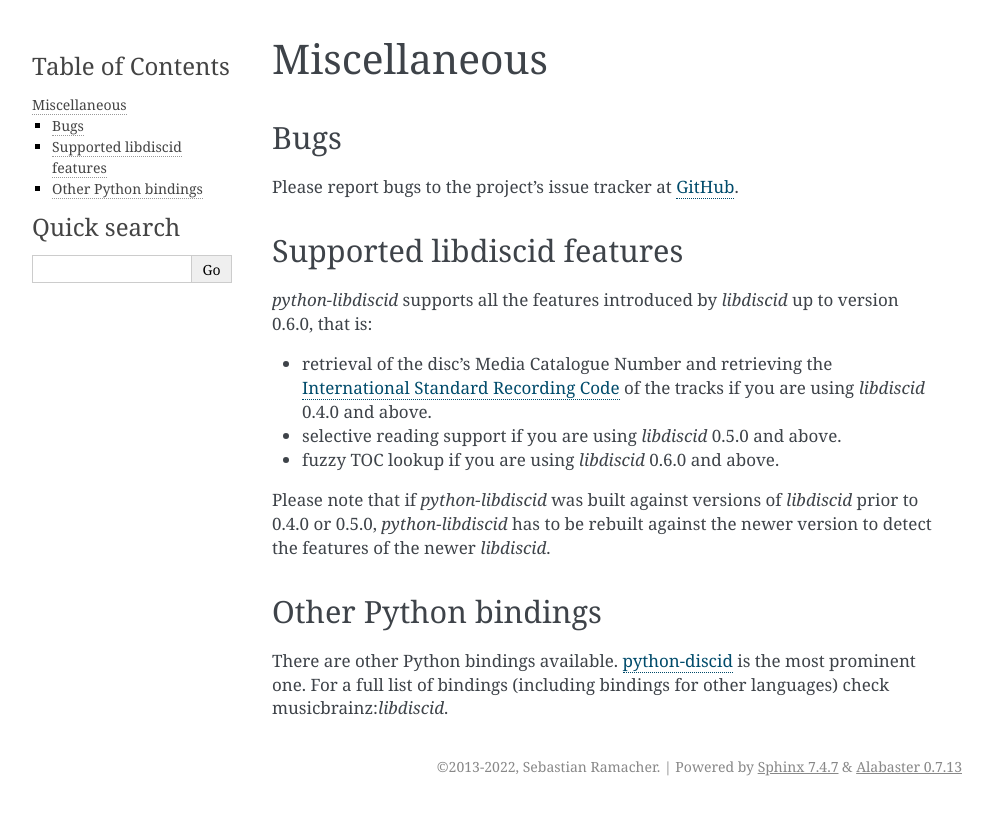
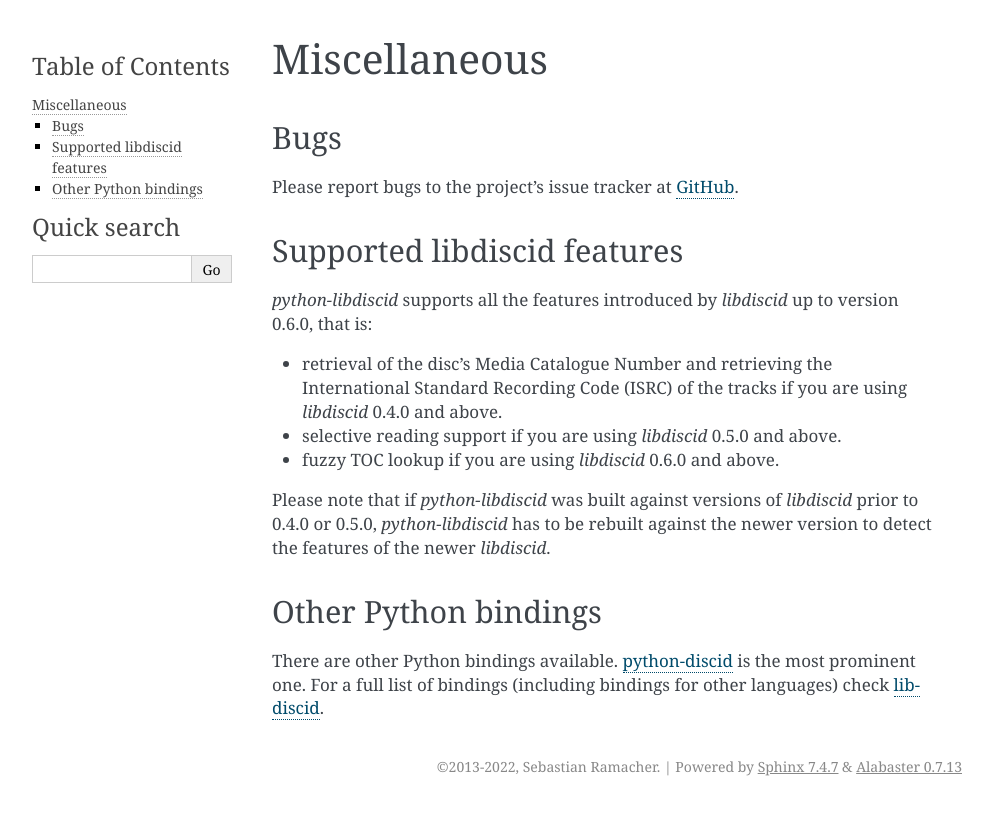
Before and after one commit to sebastinas/python-libdiscid, a Sphinx documentation site: the page built from docs/misc.rst, in a window 1280 px wide. Shown: the top 815 px of the page, without its empty margins (148-1141 px from the left). Built offline with Sphinx 7.4.7, drawn with Linux system fonts in a browser that asks for light colours; the version number is read from the project's files by our own code.

Commit message:
Remove use of sphinx.ext.extlinks

```diff
--- a/docs/conf.py
+++ b/docs/conf.py
@@ -29,7 +29,7 @@ import libdiscid
 
 # Add any Sphinx extension module names here, as strings. They can be extensions
 # coming with Sphinx (named 'sphinx.ext.*') or your custom ones.
-extensions = ["sphinx.ext.autodoc", "sphinx.ext.intersphinx", "sphinx.ext.extlinks"]
+extensions = ["sphinx.ext.autodoc", "sphinx.ext.intersphinx"]
 
 # Add any paths that contain templates here, relative to this directory.
 templates_path = ["_templates"]
@@ -171,10 +171,6 @@ html_show_sourcelink = False
 htmlhelp_basename = "python-libdisciddoc"
 
 
-extlinks = {
-    "musicbrainz": ("http://musicbrainz.org/doc/%s", ""),
-}
-
 intersphinx_mapping = {
     "python": ("http://docs.python.org/", None),
     "pydiscid": ("https://python-discid.readthedocs.org/en/latest/", None),
--- a/docs/installation.rst
+++ b/docs/installation.rst
@@ -6,7 +6,7 @@ Dependencies
 
 `python-libdiscid` depends on the following components:
 
-* :musicbrainz:`libdiscid`
+* libdiscid_
 * `Cython`__ (>= 0.15)
 * `pkgconfig`__
 
@@ -56,7 +56,7 @@ A note for Windows users
 
 There are eggs available from the same source too. With these eggs, the
 extension module comes pre-built. However, you still need to fetch
-`discid.dll` from :musicbrainz:`libdiscid` and copy the DLL to somewhere it can
+`discid.dll` from libdiscid_ and copy the DLL to somewhere it can
 be found, e.g. to ``C:\WINDOWS\system32``.
 
 .. __: https://pypi.python.org/pypi/python-libdiscid/
--- a/docs/misc.rst
+++ b/docs/misc.rst
@@ -13,7 +13,7 @@ Supported libdiscid features
 version 0.6.0, that is:
 
 * retrieval of the disc's Media Catalogue Number and retrieving the
-  :musicbrainz:`International Standard Recording Code <ISRC>` of
+  International Standard Recording Code (ISRC) of
   the tracks if you are using `libdiscid` 0.4.0 and above.
 * selective reading support if you are using `libdiscid` 0.5.0 and above.
 * fuzzy TOC lookup if you are using `libdiscid` 0.6.0 and above.
@@ -27,7 +27,8 @@ Other Python bindings
 
 There are other Python bindings available. `python-discid`__ is the most
 prominent one. For a full list of bindings (including bindings for other
-languages) check musicbrainz:`libdiscid`.
+languages) check libdiscid_.
 
 .. _GitHub: https://github.com/sebastinas/python-libdiscid
+.. _libdiscid: https://musicbrainz.org/doc/libdiscid
 .. __: https://github.com/JonnyJD/python-discid
```
Also changed, not shown: other parts of docs/installation.rst (+1 -0 lines), docs/index.rst (+3 -4 lines), libdiscid/__init__.py (+5 -5 lines), 1 other file.
